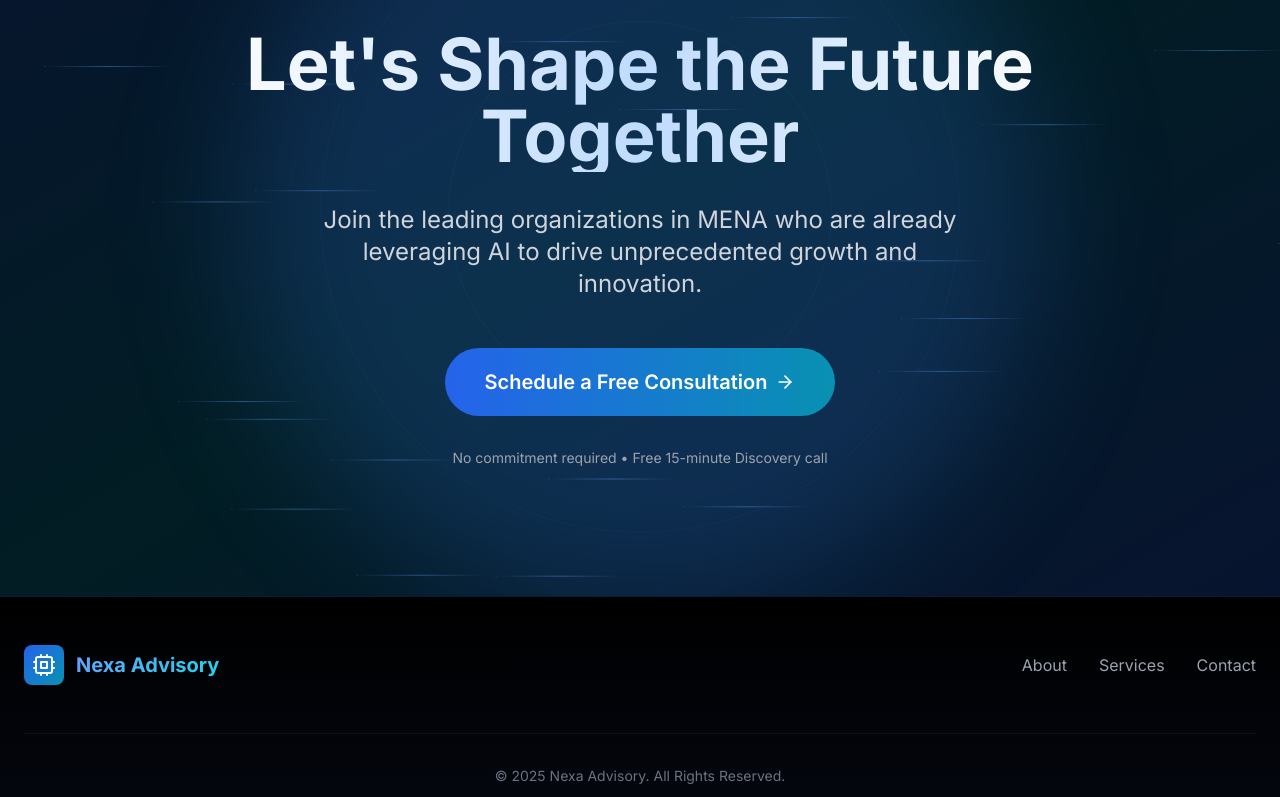
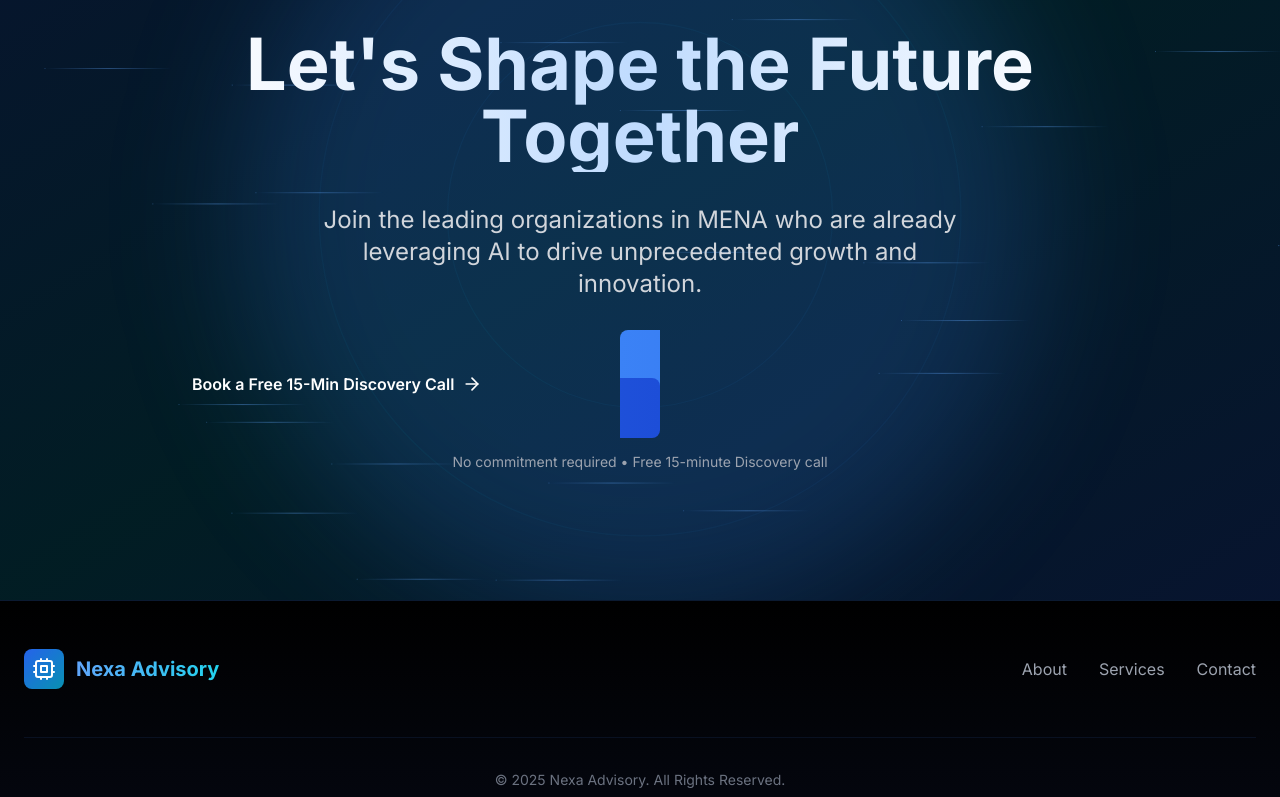
Before and after one commit to nexaadviaory/nexadvisory-site1, a React (Vite) app: page / in a window 1280 px wide. Shown: the part 3910-4707 px from the top of the page. Built offline with nearby package versions, Linux system fonts and the light colour scheme.

Commit message:
Update CTA.tsx

```diff
--- a/src/components/CTA.tsx
+++ b/src/components/CTA.tsx
@@ -64,13 +64,18 @@ export default function CTA() {
           Join the leading organizations in MENA who are already leveraging AI to drive unprecedented growth and innovation.
         </p>
 
-        <button className="group relative px-10 py-5 bg-gradient-to-r from-blue-600 to-cyan-600 rounded-full font-semibold text-xl overflow-hidden transition-all duration-300 hover:scale-110 hover:shadow-[0_0_60px_rgba(59,130,246,0.8)]">
-          <span className="relative z-10 flex items-center gap-2">
-            Schedule a Free Consultation
-            <ArrowRight className="w-5 h-5 group-hover:translate-x-1 transition-transform duration-300" />
-          </span>
-          <div className="absolute inset-0 bg-gradient-to-r from-cyan-600 to-blue-600 opacity-0 group-hover:opacity-100 transition-opacity duration-300"></div>
-        </button>
+        <a
+  href="https://calendar.app.google/Dt8bDhRZTqVM7AVH6"
+  target="_blank"
+  rel="noopener noreferrer"
+  className="group relative px-10 py-5 bg-gradient-to-r from-blue-500 to-blue-700 text-white font-semibold rounded-lg overflow-hidden"
+>
+  <span className="relative z-10 flex items-center">
+    Book a Free 15-Min Discovery Call
+    <ArrowRight className="w-5 h-5 ml-2 group-hover:translate-x-1 transition-transform duration-300" />
+  </span>
+  <div className="absolute inset-0 bg-gradient-to-r from-blue-600 to-blue-800 opacity-0 group-hover:opacity-100 transition-opacity duration-300" />
+</a>
 
         <div className="mt-8 text-gray-400 text-sm">
           No commitment required • Free 15-minute Discovery call
```
